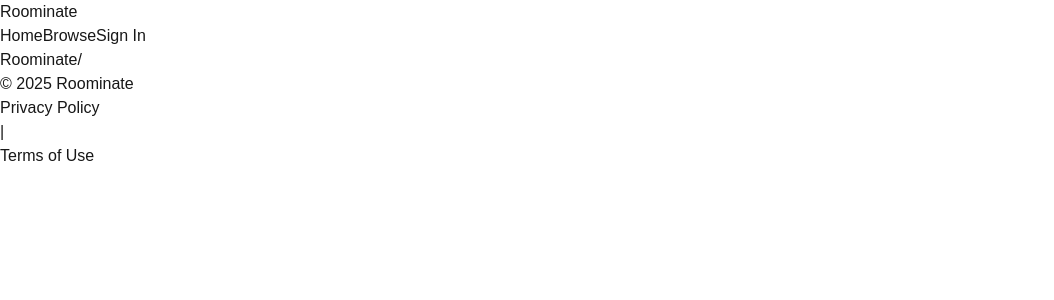
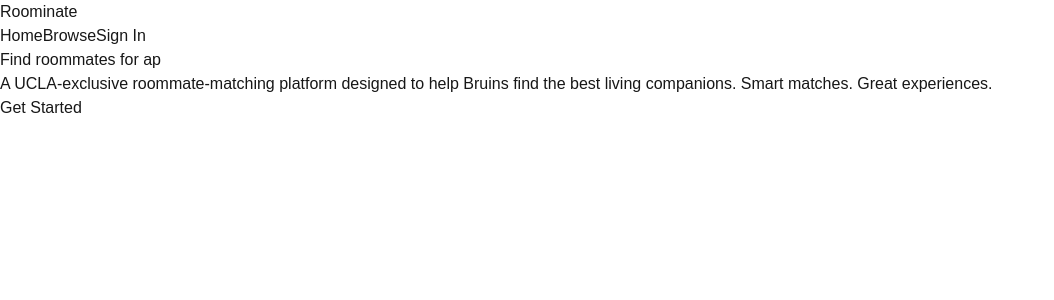
Before and after one commit to ejinsw/roominate, a Next.js app in the folder frontend/: page / in a window 1280 px wide. Shown: the top 300 px of the page, without its empty margins (0-1054 px from the left). Built offline with nearby package versions, Linux system fonts and the light colour scheme.

Commit message:
Finish home page

```diff
--- a/frontend/src/app/layout.tsx
+++ b/frontend/src/app/layout.tsx
@@ -2,7 +2,6 @@
 import { Geist, Geist_Mono } from "next/font/google";
 import "./globals.css";
 import { Header } from "@/components/global/Header";
-import { Footer } from "@/components/global/Footer";
 
 const geistSans = Geist({
   variable: "--font-geist-sans",
--- a/frontend/src/app/page.tsx
+++ b/frontend/src/app/page.tsx
@@ -1,15 +1,10 @@
-import { Clicker } from "@/components/global/Clicker";
-import { Footer } from "@/components/global/Footer";
-import { Title } from "@/components/home/Title";
+import { CTA } from "@/components/global/CTA";
 
 export default function Home() {
   // TODO: Finish Homepage
   return (
     <>
-      <div className="flex flex-col gap-8 justify-center items-center h-screen">
-
-      </div>
-      <Footer />
+      <CTA />
     </>
   );
 }
--- /dev/null
+++ b/frontend/src/components/global/CTA.tsx
@@ -0,0 +1,32 @@
+"use client";
+
+import Link from "next/link";
+import { TypeWriter } from "./TypeWriter";
+
+export function CTA() {
+  return (
+    <div className="flex flex-col items-center md:items-start border text-center p-12 md:p-36 m-12 rounded-lg">
+      <h1 className="text-6xl font-bold md:text-left mb-8">
+        Find roommates for{" "}
+        <TypeWriter className="text-blue-500" words={["apartments", "dorms"]} />
+      </h1>
+      <p className="md:text-left text-xl text-neutral-500">
+        A <span className="font-bold">UCLA-exclusive</span> roommate-matching
+        platform designed to help Bruins find the best living companions. Smart
+        matches. Great experiences.
+      </p>
+      <Link
+        className={`mt-4 group bg-white text-slate-900 relative flex w-fit items-center justify-center overflow-hidden
+            rounded-md border-2 border-slate-900 px-4 py-1
+            transition-transform ease-out hover:scale-[101%]`}
+        href={`/login`}
+      >
+        <span
+          className={`absolute inset-0 -z-10 h-full rounded bg-yellow-300 transition-transform duration-300
+            ease-in-out group-hover:translate-y-0 translate-y-8`}
+        ></span>
+        <span className="font-bold">Get Started</span>
+      </Link>
+    </div>
+  );
+}
--- a/frontend/src/components/global/Footer.tsx
+++ /dev/null
@@ -1,53 +0,0 @@
-"use client";
-
-import Link from "next/link";
-import SafeArea from "./SafeArea";
-
-export function Footer() {
-  return (
-    <SafeArea className="text-neutral-200 bg-gray-600">
-      <div className="container mx-auto flex mt-20 flex-col items-center justify-between gap-6 py-8 sm:flex-row">
-        <div className="name flex flex-col items-center justify-center gap-x-4 gap-y-2 sm:flex-row sm:justify-self-start">
-          <Link
-            href="/"
-            className="text-xl font-extrabold tracking-tighter text-white transition-colors duration-150 hover:text-yellow-400"
-          >
-            {"Roominate"}
-          </Link>
-          <span
-            className="hidden text-5xl font-extralight font-sans leading-[0] text-neutral-400 sm:inline"
-            aria-hidden="true"
-          >
-            /
-          </span>
-          <p>
-            © {new Date().getFullYear()} {"Roominate"}
-          </p>
-        </div>
-        <nav className="navigation" aria-label="Footer Navigation">
-          <ul className="flex items-center gap-1">
-            <li>
-              <a
-                href="/privacy-policy"
-                className="text-sm text-neutral-400 transition-colors duration-150 hover:text-yellow-400"
-              >
-                Privacy Policy
-              </a>
-            </li>
-            <li>
-              <span className="text-sm text-neutral-400">|</span>
-            </li>
-            <li>
-              <a
-                href="/terms-of-use"
-                className="text-sm text-neutral-400 transition-colors duration-150 hover:text-yellow-400"
-              >
-                Terms of Use
-              </a>
-            </li>
-          </ul>
-        </nav>
-      </div>
-    </SafeArea>
-  );
-}
--- a/frontend/src/components/global/Header.tsx
+++ b/frontend/src/components/global/Header.tsx
@@ -1,16 +1,14 @@
 "use client";
 
-import { useState } from "react";
 import SafeArea from "./SafeArea";
 import Link from "next/link";
 import { LoginButton } from "./LoginButton";
 
 export function Header({ className }: { className?: string }) {
-  const [isOpen, setIsOpen] = useState(false);
   const user = null;
   return (
-    <header
-      className={`flex justify-between py-6 items-center px-4 sticky top-4 m-auto w-[80%] h-12 bg-white border-2 rounded-xl border-black ${className}`}
+    <SafeArea
+      className={`flex justify-between py-6 items-center h-24 bg-white border-b ${className}`}
     >
       <Link
         href="/"
@@ -19,12 +17,12 @@
         <span className="text-yellow-400">Room</span>inate
       </Link>
       <nav
-        className={`gap-4 h-full items-center ${isOpen ? "hidden" : "flex"}`}
+        className={`gap-4 h-full items-center flex`}
       >
         <Link href="/browse">Home</Link>
         <Link href="/browse">Browse</Link>
         {!user ? <LoginButton /> : <></>}
       </nav>
-    </header>
+    </SafeArea>
   );
 }
--- a/frontend/src/components/global/LoginButton.tsx
+++ b/frontend/src/components/global/LoginButton.tsx
@@ -18,7 +18,7 @@
         className={`absolute inset-0 -z-10 h-full rounded bg-yellow-300 transition-transform duration-300
             ease-in-out group-hover:translate-y-0 translate-y-8`}
       ></span>
-      <span className="">Sign In</span>
+      <span className="font-bold">Sign In</span>
     </Link>
   );
 }
--- a/frontend/src/components/global/SafeArea.tsx
+++ b/frontend/src/components/global/SafeArea.tsx
@@ -4,5 +4,5 @@
 }
 
 export default function SafeArea({ children, className }: ContentAreaProps) {
-  return <div className={`px-4 md:px-32 lg:px-48 ${className}`}>{children}</div>;
+  return <div className={`px-4 md:px-32 lg:px-36 ${className}`}>{children}</div>;
 }
--- /dev/null
+++ b/frontend/src/components/global/TypeWriter.tsx
@@ -0,0 +1,56 @@
+import { useState, useEffect } from "react";
+
+interface Props {
+  words: string[];
+  className?: string;
+}
+
+export function TypeWriter({ words, className }: Props) {
+  const [text, setText] = useState("");
+  const [index, setIndex] = useState(0);
+  const [charIndex, setCharIndex] = useState(0);
+  const [isDeleting, setIsDeleting] = useState(false);
+
+  useEffect(() => {
+    const currentWord = words[index];
+    const speed = isDeleting ? 50 : 100; // Typing speed
+
+    if (!isDeleting && charIndex === currentWord.length) {
+      setTimeout(() => setIsDeleting(true), 1000); // Pause before deleting
+    } else if (isDeleting && charIndex === 0) {
+      setIsDeleting(false);
+      setIndex((prev) => (prev + 1) % words.length);
+    }
+
+    const timeout = setTimeout(() => {
+      setText(currentWord.substring(0, charIndex + (isDeleting ? -1 : 1)));
+      setCharIndex((prev) => prev + (isDeleting ? -1 : 1));
+    }, speed);
+
+    return () => clearTimeout(timeout);
+  }, [charIndex, index, isDeleting, words]);
+
+  return (
+    <>
+      <span className={className}>
+        {text}
+        <span
+          className="text-yellow-500 font-light font-sans"
+          style={{
+            animation: "blink 1s step-start infinite",
+          }}
+        >
+          |
+        </span>
+      </span>
+      <style>
+        {`
+      @keyframes blink {
+        0%, 100% { opacity: 1; }
+        50% { opacity: 0; }
+      }
+    `}
+      </style>
+    </>
+  );
+}
```
